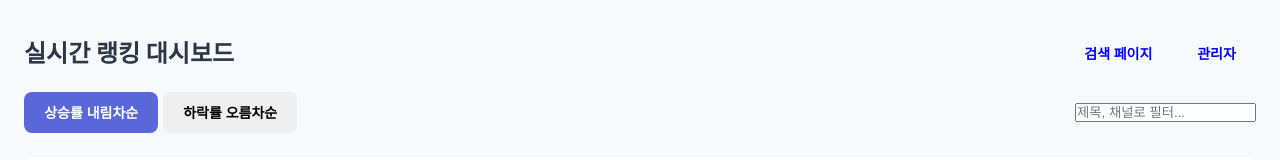
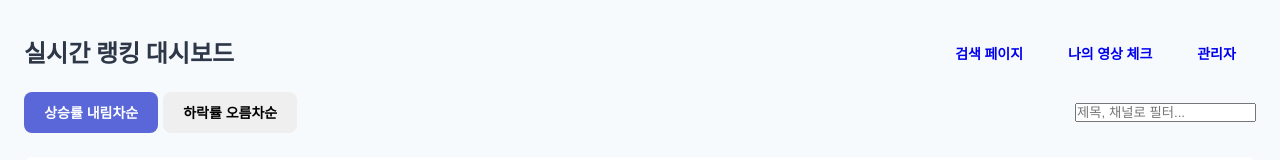
Before and after one commit to kg95851/ytb_content, a website built with Vite: page dashboard.html in a window 1280 px wide. Shown: the top 160 px of the page. Built offline with nearby package versions, Linux system fonts and the light colour scheme; no server answers.

Commit message:
Update dashboard.html

```diff
--- a/dashboard.html
+++ b/dashboard.html
@@ -15,6 +15,7 @@
             <h2>실시간 랭킹 대시보드</h2>
             <div>
                 <a class="btn" href="index.html">검색 페이지</a>
+                <a class="btn" href="my.html">나의 영상 체크</a>
                 <a class="btn" href="admin.html">관리자</a>
             </div>
         </div>
```
